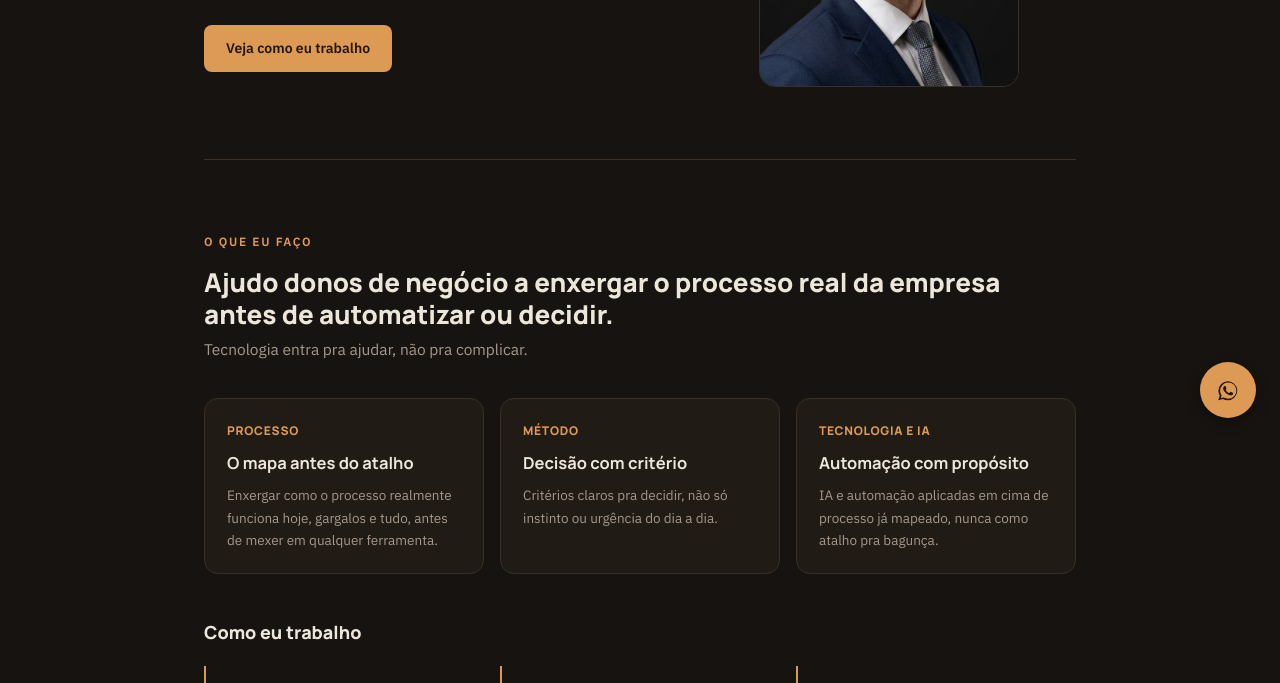
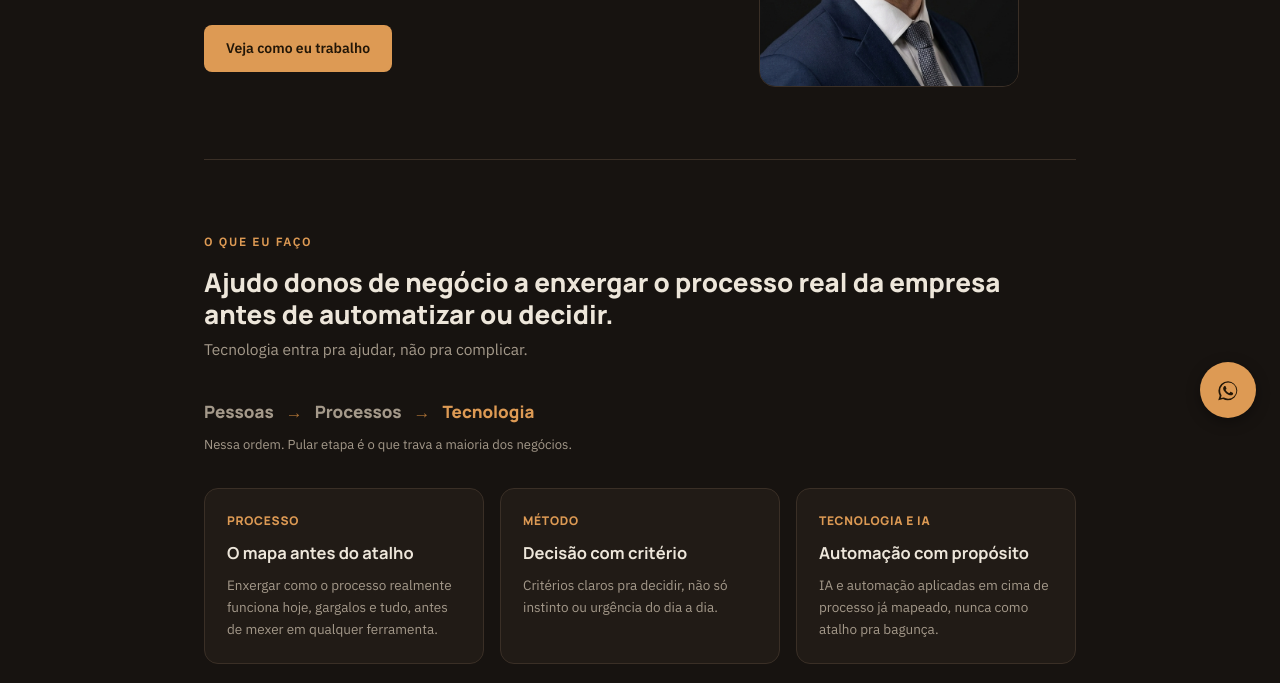
Before and after one commit to leomazzeu/site-pessoal, a plain HTML site: page index.html in a window 1280 px wide. Shown: the part 358-1041 px from the top of the page. Drawn offline with Linux system fonts and the light colour scheme.

Commit message:
ïndex.html edit

```diff
--- a/index.html
+++ b/index.html
@@ -70,6 +70,11 @@
 
   h2.title{font-family:var(--font-display);font-weight:800;font-size:26px;color:var(--ink);margin:0 0 6px;line-height:1.25;}
   p.lead{font-size:15.5px;color:var(--ink-dim);max-width:580px;margin:0 0 36px;}
+
+  .chain{display:flex;align-items:center;gap:12px;font-family:var(--font-display);font-weight:800;font-size:17px;color:var(--ink-dim);margin:0 0 8px;flex-wrap:wrap;}
+  .chain .highlight{color:var(--farol);}
+  .chain .arrow{color:var(--farol-dark);font-weight:400;}
+  .chain-note{font-size:13px;color:var(--ink-dim);margin:0 0 32px;}
 
   .pillars{display:grid;grid-template-columns:repeat(3,1fr);gap:16px;margin-bottom:44px;}
   @media (max-width:760px){.pillars{grid-template-columns:1fr;}}
@@ -144,6 +149,15 @@
     <p class="kicker">O que eu faço</p>
     <h2 class="title">Ajudo donos de negócio a enxergar o processo real da empresa antes de automatizar ou decidir.</h2>
     <p class="lead">Tecnologia entra pra ajudar, não pra complicar.</p>
+
+    <div class="chain">
+      <span>Pessoas</span>
+      <span class="arrow">→</span>
+      <span>Processos</span>
+      <span class="arrow">→</span>
+      <span class="highlight">Tecnologia</span>
+    </div>
+    <p class="chain-note">Nessa ordem. Pular etapa é o que trava a maioria dos negócios.</p>
 
     <div class="pillars">
       <div class="pillar">
```
